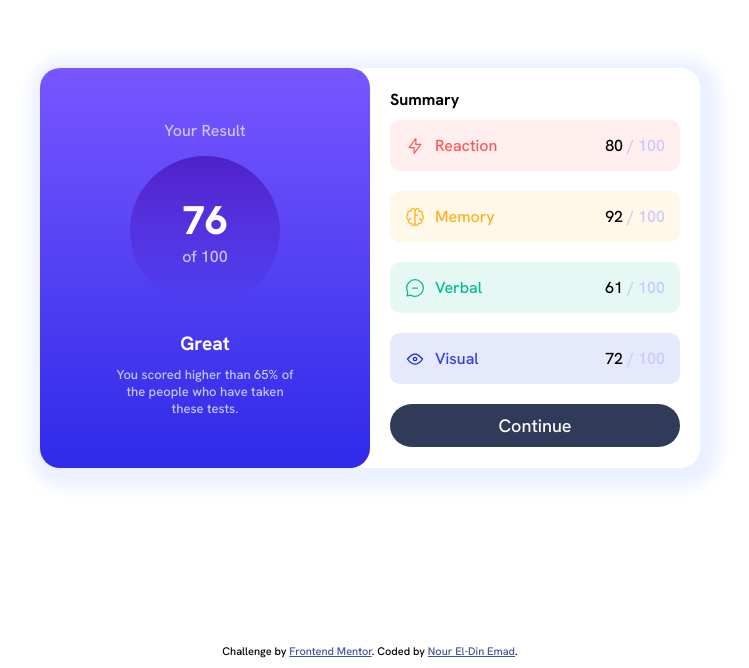
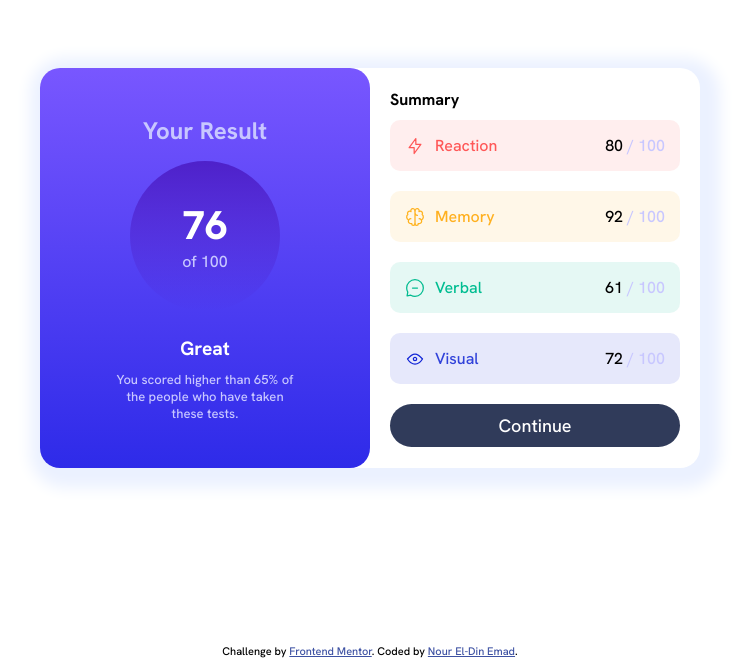
Before and after one commit to NourElDinEmad/ResultsSummaryComponentMain, a plain HTML site: page index.html in a window 1280 px wide. Shown: the part 132-800 px from the top of the page, without its empty margins (270-1019 px from the left). Drawn offline with Linux system fonts and the light colour scheme.

Commit message:
index.html updated (h1 added)

```diff
--- a/index.html
+++ b/index.html
@@ -26,7 +26,7 @@
 <body>
   <main>
     <section class="header">
-      <p class="light-lavender">Your Result</p>
+      <h1 class="light-lavender">Your Result</h1>
       <p class="user-result">
         <span class="score">76</span>
         <span class="light-lavender">of 100</span>
```
